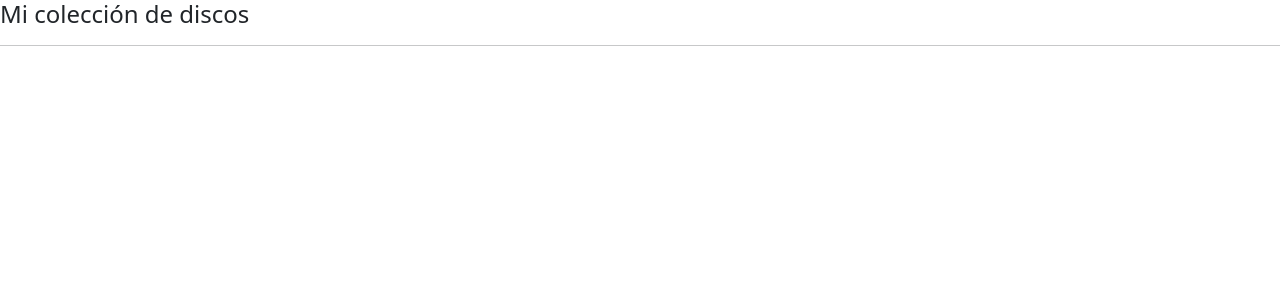
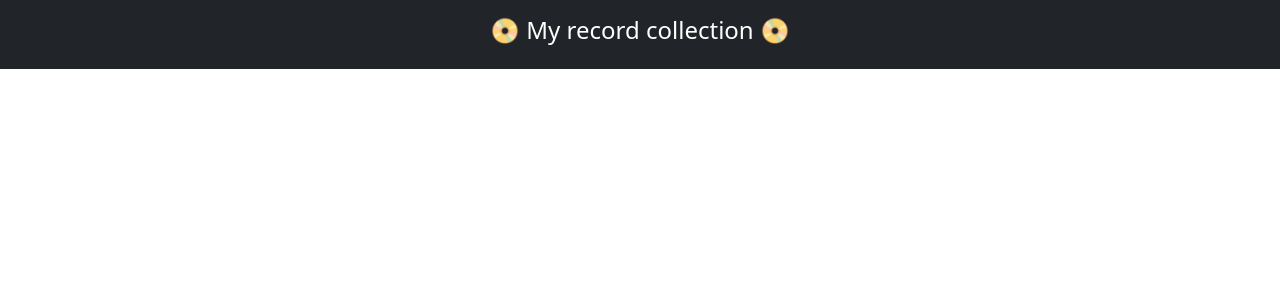
Before and after one commit to abrilBjarano/Discovault, an Angular app: page / in a window 1280 px wide. Shown: the top 300 px of the page. Built offline with nearby package versions, Linux system fonts and the light colour scheme.

Commit message:
some adjustments

```diff
--- a/src/app/app.component.html
+++ b/src/app/app.component.html
@@ -1,4 +1,5 @@
-<h4> Mi colección de discos </h4>
-<hr>
+<div class="p-3 mb-2 bg-dark text-white mx-auto text-center">
+  <h4> 📀 My record collection 📀 </h4>
+</div>
 
 <coleccion-discos-main></coleccion-discos-main>
--- a/src/app/app.module.ts
+++ b/src/app/app.module.ts
@@ -2,7 +2,7 @@ import { NgModule } from '@angular/core';
 import { BrowserModule } from '@angular/platform-browser';
 
 import { AppComponent } from './app.component';
-import { ColeccionDiscosModule } from './coleccion-discos/coleccion-discos.module';
+import { RecordCollectionModule } from './record-collection/record-collection.module';
 
 @NgModule({
   declarations: [
@@ -10,7 +10,7 @@ import { ColeccionDiscosModule } from './coleccion-discos/coleccion-discos.modul
   ],
   imports: [
     BrowserModule,
-    ColeccionDiscosModule
+    RecordCollectionModule
   ],
   providers: [],
   bootstrap: [AppComponent]
--- a/src/app/coleccion-discos/coleccion-discos.module.ts
+++ b/src/app/record-collection/record-collection.module.ts
@@ -15,4 +15,4 @@ import { MainPageComponent } from './pages/main-page.component';
     MainPageComponent
   ]
 })
-export class ColeccionDiscosModule { }
+export class RecordCollectionModule { }
```
Also changed, not shown: src/styles.css (+10 -1 lines), src/app/record-collection/pages/main-page.component.html (added), src/app/record-collection/pages/main-page.component.ts (renamed from src/app/coleccion-discos/pages/main-page.component.ts).
